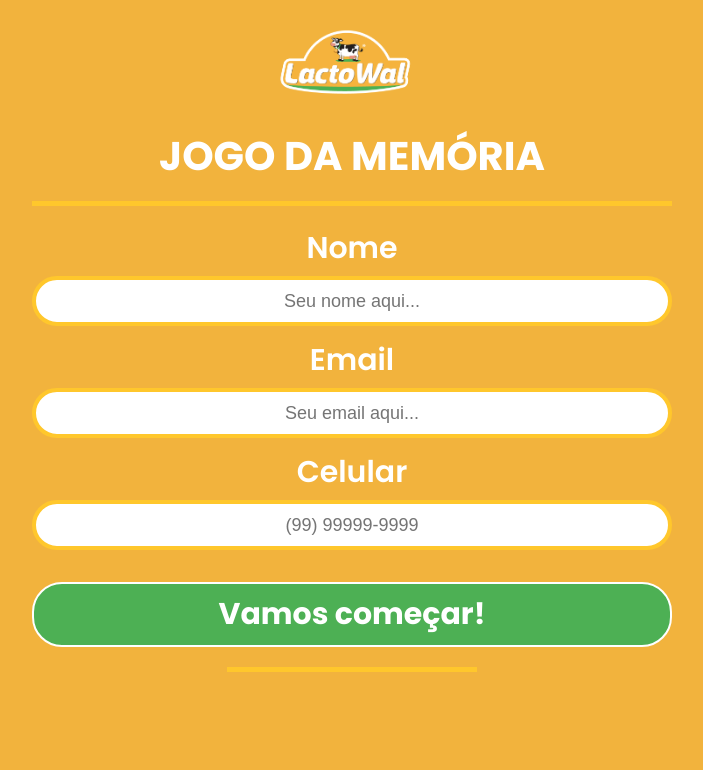
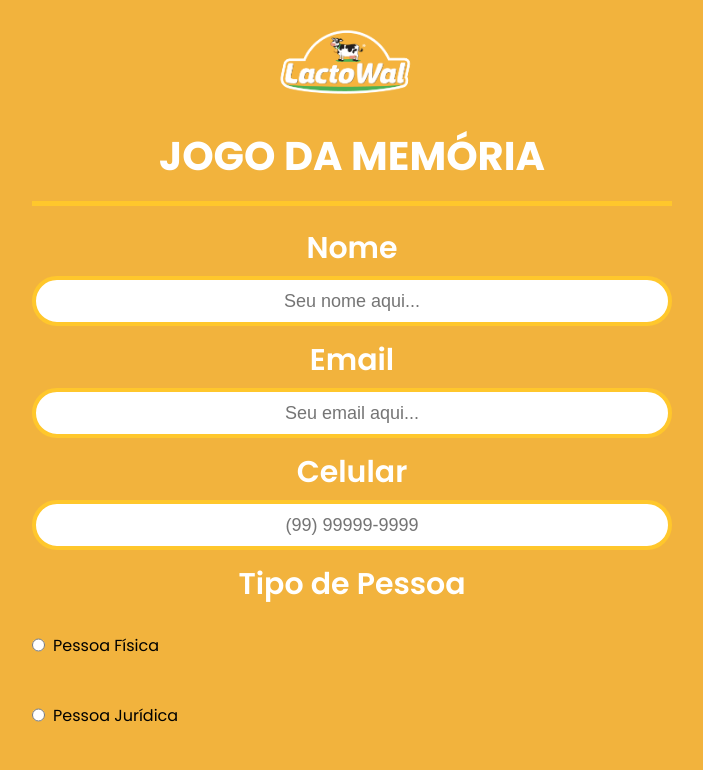
Before and after one commit to allantalles/lactowal, a React (Vite) app: page / in a window 1280 px wide. Shown: the top 770 px of the page, without its empty margins (288-991 px from the left). Built offline with nearby package versions, Linux system fonts and the light colour scheme.

Commit message:
Update index.tsx

```diff
--- a/src/components/Form/index.tsx
+++ b/src/components/Form/index.tsx
@@ -1,31 +1,30 @@
 import "./styles.css";
 import { useState, useEffect } from "react";
 import { useNavigate } from "react-router-dom";
-import { v4 as uuidv4 } from "uuid"; // Instale com: npm install uuid
+import { v4 as uuidv4 } from "uuid";
 
 export function Form() {
   const [nome, setNome] = useState("");
   const [email, setEmail] = useState("");
   const [celular, setCelular] = useState("");
+  const [tipoPessoa, setTipoPessoa] = useState(""); // 👈 Novo campo
+
   const navigate = useNavigate();
 
-  // Protege saída da página se houver dados incompletos
   useEffect(() => {
     const handleBeforeUnload = (e: BeforeUnloadEvent) => {
-      if (nome || email || celular) {
+      if (nome || email || celular || tipoPessoa) {
         e.preventDefault();
-        e.returnValue = ""; // necessário para exibir o alerta
+        e.returnValue = "";
       }
     };
-
     window.addEventListener("beforeunload", handleBeforeUnload);
     return () => window.removeEventListener("beforeunload", handleBeforeUnload);
-  }, [nome, email, celular]);
+  }, [nome, email, celular, tipoPessoa]);
 
   const handleCelularChange = (e: React.ChangeEvent<HTMLInputElement>) => {
     let value = e.target.value.replace(/\D/g, "");
     if (value.length > 11) value = value.slice(0, 11);
-
     if (value.length > 10) {
       value = value.replace(/^(\d{2})(\d{5})(\d{4})$/, "($1) $2-$3");
     } else if (value.length > 6) {
@@ -35,32 +34,30 @@ export function Form() {
     } else {
       value = value.replace(/^(\d*)$/, "($1");
     }
-
     setCelular(value);
   };
 
   const handleSubmit = (e: React.FormEvent) => {
     e.preventDefault();
-
-    const id = uuidv4(); // gera ID único
+    const id = uuidv4();
     const newEntry = {
       id,
       nome,
       email,
       celular,
-      tempo: null, // será preenchido após o jogo
+      tipoPessoa, // 👈 Incluído
+      tempo: null,
     };
-
     const existing = localStorage.getItem("formData");
     const data = existing ? JSON.parse(existing) : [];
-
     data.push(newEntry);
     localStorage.setItem("formData", JSON.stringify(data));
-    localStorage.setItem("jogadorAtual", id); // marca jogador atual
+    localStorage.setItem("jogadorAtual", id);
 
     setNome("");
     setEmail("");
     setCelular("");
+    setTipoPessoa(""); // 👈 Reset
 
     navigate("/game");
   };
@@ -80,6 +77,7 @@ export function Form() {
           required
         />
       </div>
+
       <div>
         <label htmlFor="email" className="label">
           Email
@@ -93,6 +91,7 @@ export function Form() {
           required
         />
       </div>
+
       <div>
         <label htmlFor="celular" className="label">
           Celular
@@ -107,6 +106,36 @@ export function Form() {
           required
         />
       </div>
+
+      {/* 👇 NOVO CAMPO - Radio Buttons */}
+      <div>
+        <label className="label">Tipo de Pessoa</label>
+        <div style={{ display: "flex", gap: "20px", marginTop: "8px" }}>
+          <label style={{ display: "flex", alignItems: "center", gap: "8px", cursor: "pointer" }}>
+            <input
+              type="radio"
+              name="tipoPessoa"
+              value="fisica"
+              checked={tipoPessoa === "fisica"}
+              onChange={(e) => setTipoPessoa(e.target.value)}
+              required
+            />
+            Pessoa Física
+          </label>
+          <label style={{ display: "flex", alignItems: "center", gap: "8px", cursor: "pointer" }}>
+            <input
+              type="radio"
+              name="tipoPessoa"
+              value="juridica"
+              checked={tipoPessoa === "juridica"}
+              onChange={(e) => setTipoPessoa(e.target.value)}
+              required
+            />
+            Pessoa Jurídica
+          </label>
+        </div>
+      </div>
+
       <button type="submit" className="botao">
         Vamos começar!
       </button>
```
